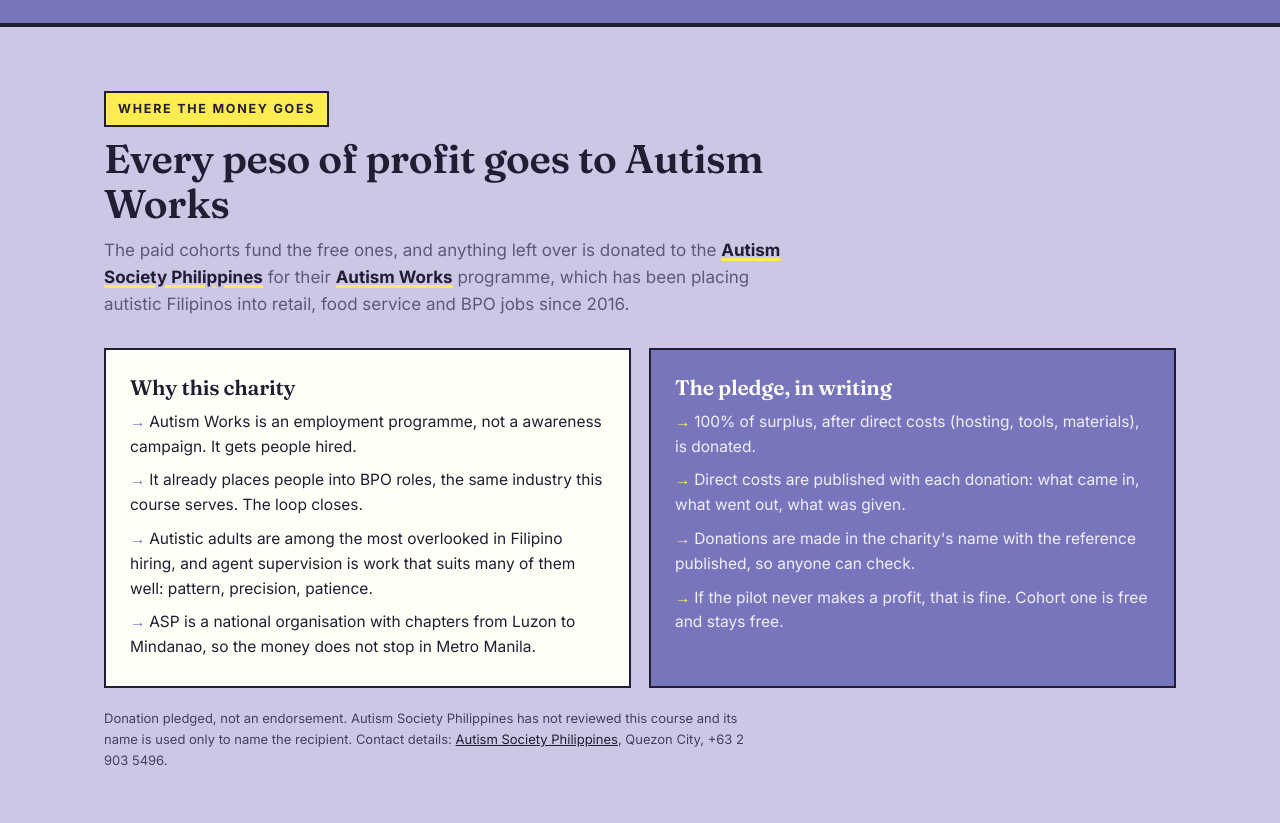
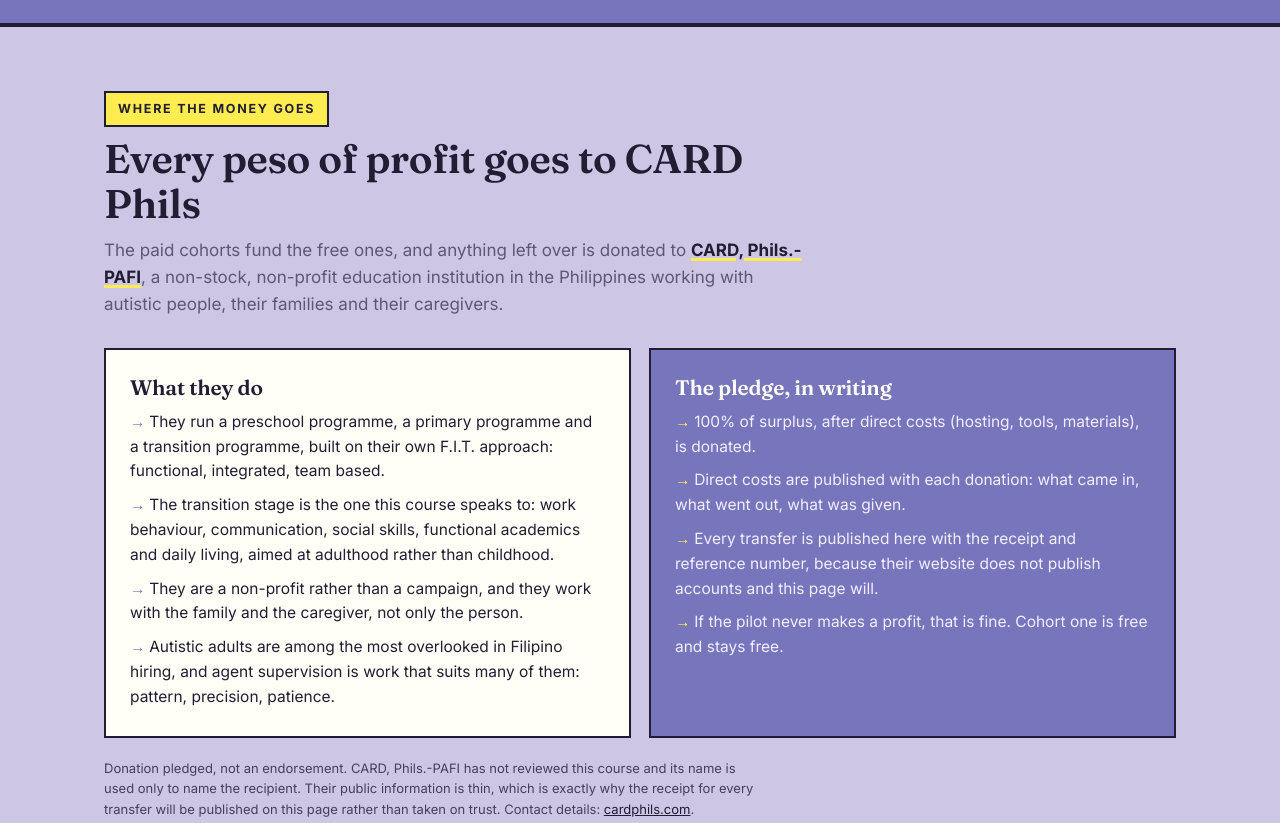
Before and after one commit to boktoday/bpo-ai-agent-website, a plain HTML site: page index.html in a window 1280 px wide. Shown: the part 4000-4823 px from the top of the page. Drawn offline with Linux system fonts and the light colour scheme.

Commit message:
Pledge: donations go to CARD, Phils.-PAFI

```diff
--- a/index.html
+++ b/index.html
@@ -305,17 +305,17 @@
   <div class="wrap">
     <div class="sec-head">
       <span class="kicker" style="background:var(--yellow)">Where the money goes</span>
-      <h2>Every peso of profit goes to Autism Works</h2>
-      <p>The paid cohorts fund the free ones, and anything left over is donated to the <a href="https://autismsocietyphilippines.org/" target="_blank" rel="noopener" style="color:var(--ink);text-decoration:underline;text-decoration-thickness:3px;text-decoration-color:var(--yellow)"><b>Autism Society Philippines</b></a> for their <a href="https://autismsocietyphilippines.org/2025/06/asp-autism-works-opening-doors-for-job.html" target="_blank" rel="noopener" style="color:var(--ink);text-decoration:underline;text-decoration-thickness:3px;text-decoration-color:var(--yellow)"><b>Autism Works</b></a> programme, which has been placing autistic Filipinos into retail, food service and BPO jobs since 2016.</p>
+      <h2>Every peso of profit goes to CARD Phils</h2>
+      <p>The paid cohorts fund the free ones, and anything left over is donated to <a href="https://cardphils.com/" target="_blank" rel="noopener" style="color:var(--ink);text-decoration:underline;text-decoration-thickness:3px;text-decoration-color:var(--yellow)"><b>CARD, Phils.-PAFI</b></a>, a non-stock, non-profit education institution in the Philippines working with autistic people, their families and their caregivers.</p>
     </div>
     <div class="split">
       <div class="panel" style="background:var(--white)">
-        <h3>Why this charity</h3>
+        <h3>What they do</h3>
         <ul style="list-style:none;display:grid;gap:9px;font-size:15.5px">
-          <li>Autism Works is an employment programme, not a awareness campaign. It gets people hired.</li>
-          <li>It already places people into BPO roles, the same industry this course serves. The loop closes.</li>
-          <li>Autistic adults are among the most overlooked in Filipino hiring, and agent supervision is work that suits many of them well: pattern, precision, patience.</li>
-          <li>ASP is a national organisation with chapters from Luzon to Mindanao, so the money does not stop in Metro Manila.</li>
+          <li>They run a preschool programme, a primary programme and a transition programme, built on their own F.I.T. approach: functional, integrated, team based.</li>
+          <li>The transition stage is the one this course speaks to: work behaviour, communication, social skills, functional academics and daily living, aimed at adulthood rather than childhood.</li>
+          <li>They are a non-profit rather than a campaign, and they work with the family and the caregiver, not only the person.</li>
+          <li>Autistic adults are among the most overlooked in Filipino hiring, and agent supervision is work that suits many of them: pattern, precision, patience.</li>
         </ul>
       </div>
       <div class="panel pledge" style="background:var(--purple);color:var(--white);border-color:var(--ink)">
@@ -323,12 +323,12 @@
         <ul style="list-style:none;display:grid;gap:9px;font-size:15.5px">
           <li style="color:#f2eeff">100% of surplus, after direct costs (hosting, tools, materials), is donated.</li>
           <li style="color:#f2eeff">Direct costs are published with each donation: what came in, what went out, what was given.</li>
-          <li style="color:#f2eeff">Donations are made in the charity's name with the reference published, so anyone can check.</li>
+          <li style="color:#f2eeff">Every transfer is published here with the receipt and reference number, because their website does not publish accounts and this page will.</li>
           <li style="color:#f2eeff">If the pilot never makes a profit, that is fine. Cohort one is free and stays free.</li>
         </ul>
       </div>
     </div>
-    <p style="margin-top:20px;font-size:13px;color:#453f60;max-width:80ch">Donation pledged, not an endorsement. Autism Society Philippines has not reviewed this course and its name is used only to name the recipient. Contact details: <a href="https://autismsocietyphilippines.org/" target="_blank" rel="noopener" style="color:var(--ink);text-decoration:underline">Autism Society Philippines</a>, Quezon City, +63 2 903 5496.</p>
+    <p style="margin-top:20px;font-size:13px;color:#453f60;max-width:80ch">Donation pledged, not an endorsement. CARD, Phils.-PAFI has not reviewed this course and its name is used only to name the recipient. Their public information is thin, which is exactly why the receipt for every transfer will be published on this page rather than taken on trust. Contact details: <a href="https://cardphils.com/" target="_blank" rel="noopener" style="color:var(--ink);text-decoration:underline">cardphils.com</a>.</p>
   </div>
 </section>
 
```
